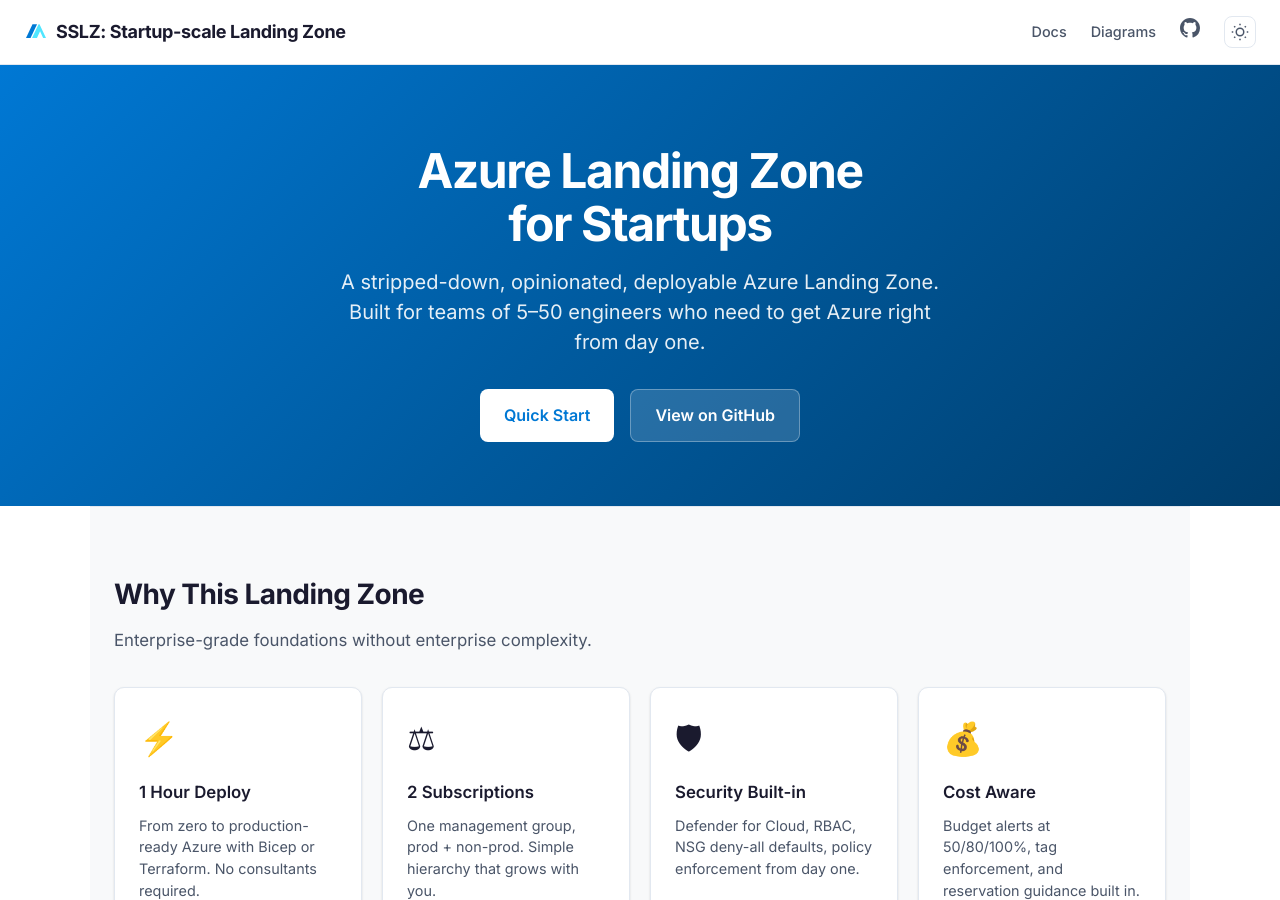
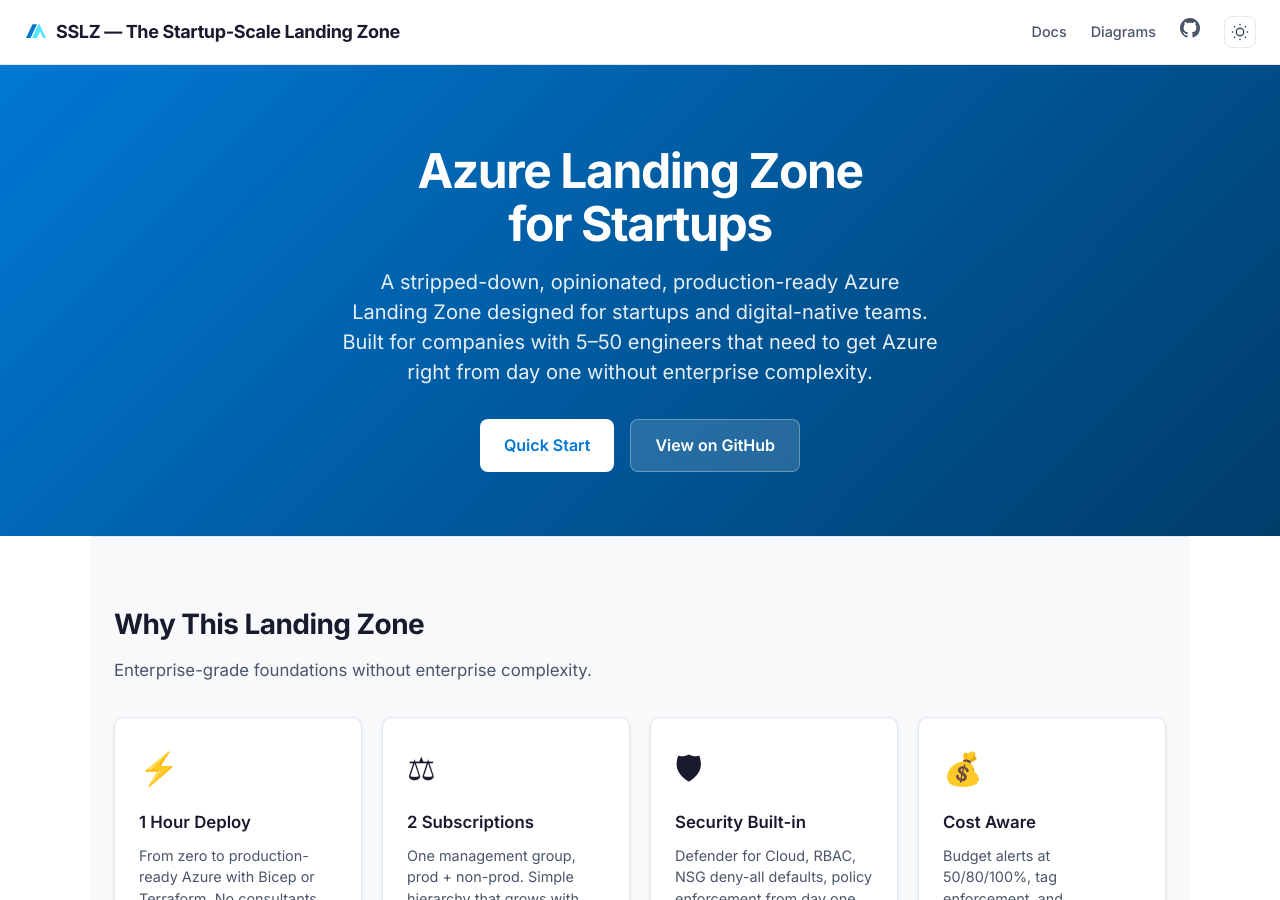
Before and after one commit to ricmmartins/sslz, a Jekyll site: the page built from index.md, in a window 1280 px wide and 900 px high. Built offline with Jekyll 4.4.1, drawn with Linux system fonts in a browser that asks for light colours.

Commit message:
Update header branding and hero tagline copy

```diff
--- a/_includes/header.html
+++ b/_includes/header.html
@@ -5,7 +5,7 @@
         <path d="M13.05 4.24L6.56 18.05H2L8.49 4.24H13.05Z" fill="#0078D4"/>
         <path d="M14.55 4.24L8.06 18.05H12.97L16.06 11.14L19.15 18.05H22L15.51 4.24H14.55Z" fill="#50E6FF"/>
       </svg>
-      <span>SSLZ: Startup-scale Landing Zone</span>
+      <span>SSLZ — The Startup-Scale Landing Zone</span>
     </a>
 
     <nav class="header-nav">
--- a/index.md
+++ b/index.md
@@ -6,7 +6,7 @@
 
 <section class="hero">
   <h1>Azure Landing Zone<br>for Startups</h1>
-  <p class="tagline">A stripped-down, opinionated, deployable Azure Landing Zone. Built for teams of 5–50 engineers who need to get Azure right from day one.</p>
+  <p class="tagline">A stripped-down, opinionated, production-ready Azure Landing Zone designed for startups and digital-native teams. Built for companies with 5–50 engineers that need to get Azure right from day one without enterprise complexity.</p>
   <div class="hero-ctas">
     <a href="#quick-start" class="btn btn-primary">Quick Start</a>
     <a href="{{ site.github_repo }}" class="btn btn-secondary" target="_blank" rel="noopener">View on GitHub</a>
```
